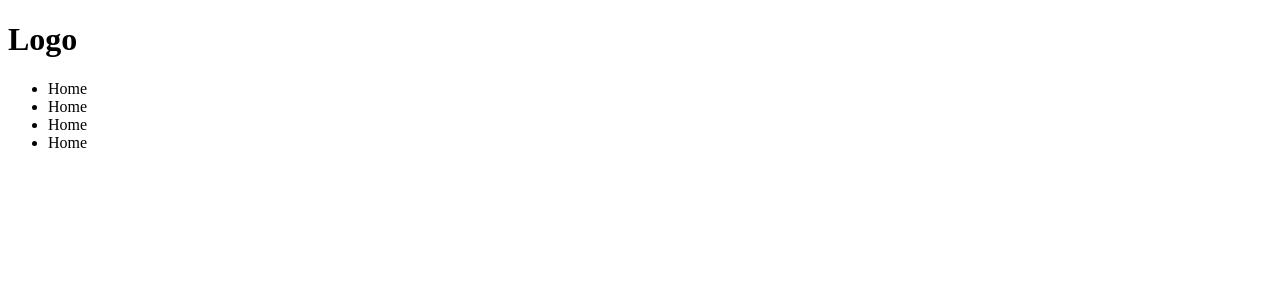
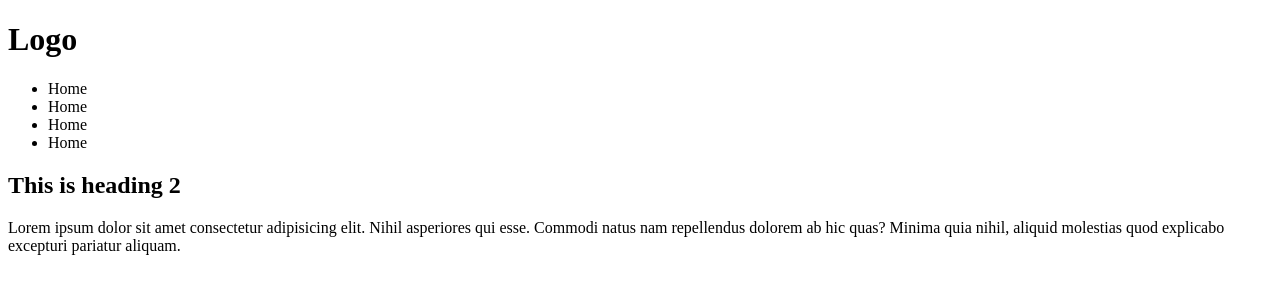
Before and after one commit to 369webforall/git_github_class, a plain HTML site: page index.html in a window 1280 px wide. Drawn offline with Linux system fonts and the light colour scheme.

Commit message:
main section

```diff
--- a/index.html
+++ b/index.html
@@ -16,5 +16,14 @@
         <li>Home</li>
       </ul>
     </header>
+    <main>
+      <h2>This is heading 2</h2>
+      <p>
+        Lorem ipsum dolor sit amet consectetur adipisicing elit. Nihil
+        asperiores qui esse. Commodi natus nam repellendus dolorem ab hic quas?
+        Minima quia nihil, aliquid molestias quod explicabo excepturi pariatur
+        aliquam.
+      </p>
+    </main>
   </body>
 </html>
```
